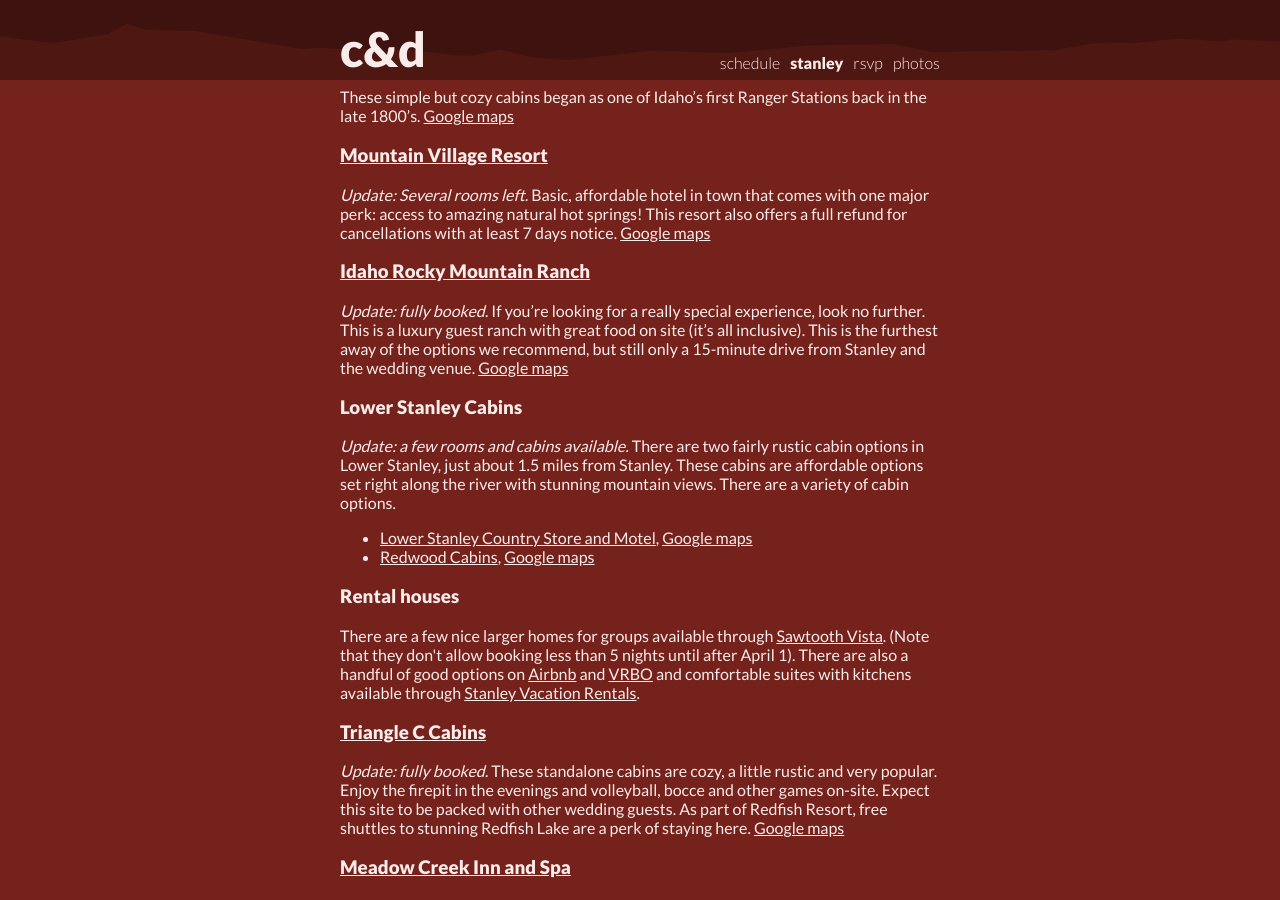
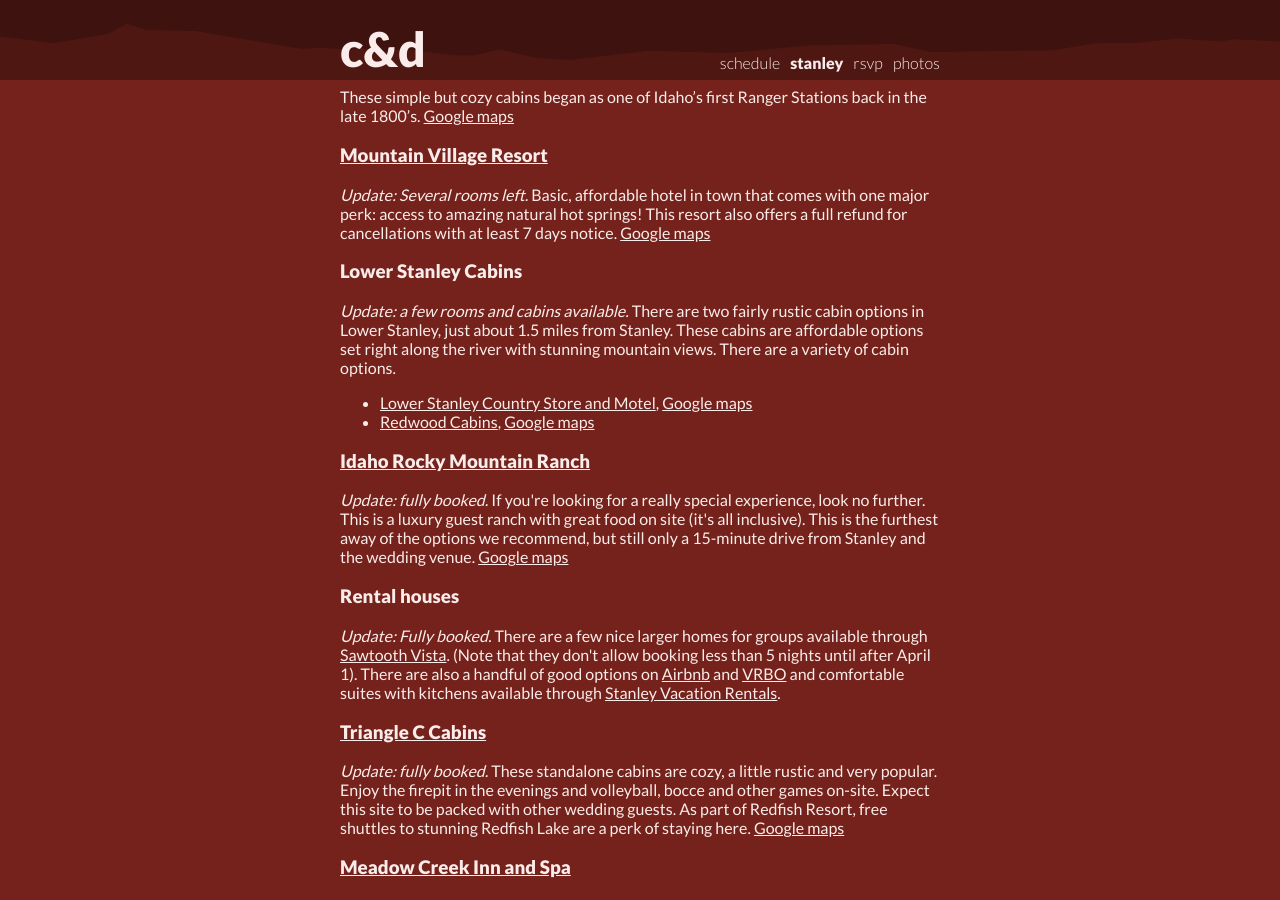
Before and after one commit to dproctor/wedding-website, a Jekyll site: the page built from stanley.md, in a window 1280 px wide and 900 px high, scrolled down 1789 px. Built offline with Jekyll 4.4.1, drawn with Linux system fonts in a browser that asks for light colours; part of the change alters nothing that is shown.

Commit message:
two more status updates on accommodations

```diff
--- a/stanley.md
+++ b/stanley.md
@@ -68,10 +68,6 @@ These simple but cozy cabins began as one of Idaho's first Ranger Stations back
 <h3><a name="mountain-village" id="mountain village"   href="https://www.mountainvillage.com/">Mountain Village Resort</a></h3>
 <em>Update: Several rooms left.</em> Basic, affordable hotel in town that comes with one major perk: access to amazing natural hot springs! This resort also offers a full refund for cancellations with at least 7 days notice. <a href="https://goo.gl/maps/fLcVFE9DBhbirCDm9">Google maps</a>
 
-<h3><a name="idaho-rocky-mountain-ranch" id="idaho-rocky-mountain-ranch"   href="https://idahorocky.com/">Idaho Rocky Mountain Ranch</a></h3>
-<em>Update: fully booked.</em> If you're looking for a really special experience, look no further. This is a luxury guest ranch with great food on site (it's all inclusive). This is the furthest away of the options we recommend, but still only a 15-minute drive from Stanley and the wedding venue.
-<a href="https://goo.gl/maps/QKUSR5TcyHyfjoCd6">Google maps</a>
-
 <h3><a name="lower-stanley-cabins" id="lower-stanley-cabins"> Lower Stanley Cabins</a></h3>
 <p>
 <em>Update: a few rooms and cabins available.</em> There are two fairly rustic cabin options in Lower Stanley, just about 1.5 miles from Stanley. These cabins are affordable options set right along the river with stunning mountain views. There are a variety of cabin options.
@@ -80,8 +76,12 @@ These simple but cozy cabins began as one of Idaho's first Ranger Stations back
 <li><a href="https://www.redwood-stanley.com/">Redwood Cabins</a>, <a href="https://goo.gl/maps/PSPUuvNNGeWZo5pX9">Google maps</a></li>
 </ul>
 
+<h3><a name="idaho-rocky-mountain-ranch" id="idaho-rocky-mountain-ranch"   href="https://idahorocky.com/">Idaho Rocky Mountain Ranch</a></h3>
+<em>Update: fully booked.</em> If you're looking for a really special experience, look no further. This is a luxury guest ranch with great food on site (it's all inclusive). This is the furthest away of the options we recommend, but still only a 15-minute drive from Stanley and the wedding venue.
+<a href="https://goo.gl/maps/QKUSR5TcyHyfjoCd6">Google maps</a>
+
 <h3><a name="rental-houses" id="rental-houses"> Rental houses</a></h3>
-There are a few nice larger homes for groups available through <a href="http://www.sawtoothvista.com/">Sawtooth Vista</a>. (Note that they don't allow booking less than 5 nights until after April 1). There are also a handful of good options on <a href="https://www.airbnb.com/">Airbnb</a> and <a href="https://www.vrbo.com/">VRBO</a> and comfortable suites with kitchens available through <a href="http://stanleyvacationrentals.com/">Stanley Vacation Rentals</a>.
+<em>Update: Fully booked.</em> There are a few nice larger homes for groups available through <a href="http://www.sawtoothvista.com/">Sawtooth Vista</a>. (Note that they don't allow booking less than 5 nights until after April 1). There are also a handful of good options on <a href="https://www.airbnb.com/">Airbnb</a> and <a href="https://www.vrbo.com/">VRBO</a> and comfortable suites with kitchens available through <a href="http://stanleyvacationrentals.com/">Stanley Vacation Rentals</a>.
 
 <h3><a name="triangle-c-cabins" id="triangle-c-cabins"  href="https://triangleccabins.com/">Triangle C Cabins</a></h3>
 <em>Update: fully booked.</em> These standalone cabins are cozy, a little rustic and very popular. Enjoy the firepit in the evenings and volleyball, bocce and other games on-site. Expect this site to be packed with other wedding guests. As part of Redfish Resort, free shuttles to stunning Redfish Lake are a perk of staying here.
```
